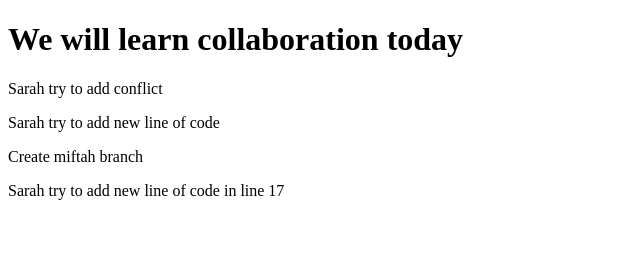
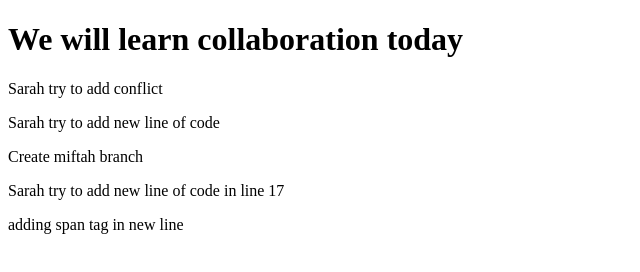
Before and after one commit to impactbyte-mizuchi/5-collaboration, a plain HTML site: page index.html in a window 1280 px wide. Shown: the whole page, without its empty margins (0-640 px from the left). Drawn offline with Linux system fonts and the light colour scheme; files whose address does not match are found by name.

Commit message:
adding new line span tag

```diff
--- a/index.html
+++ b/index.html
@@ -15,6 +15,7 @@
     <p>Sarah try to add new line of code</p>
     <p>Create miftah branch</p>
     <p>Sarah try to add new line of code in line 17</p>
+    <span>adding span tag in new line</span>
 </body>
 
 </html>
```
